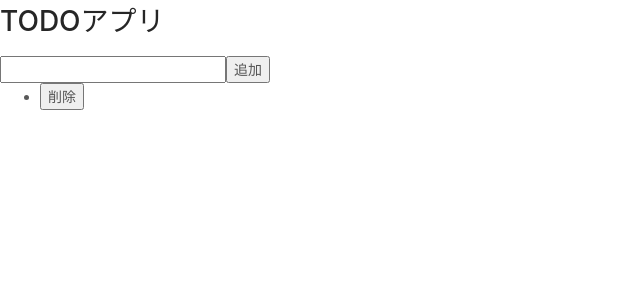
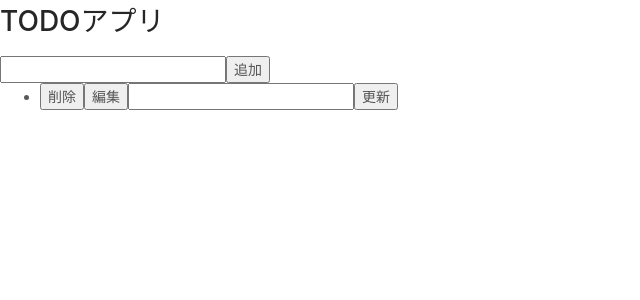
Before and after one commit to ryo0705s/nuxt-todo-byMySelf-, a Nuxt app: page / in a window 1280 px wide. Both pictures are taken after a click on the button "追加". Shown: the top 300 px of the page, without its empty margins (0-640 px from the left). Built offline with nearby package versions, Linux system fonts and the light colour scheme.

Commit message:
vuetifyをインストール前に一度コミット

```diff
--- a/pages/index.vue
+++ b/pages/index.vue
@@ -7,6 +7,9 @@
       <li v-for="(hoge, index) in getTodos" :key="index">
         {{ hoge }}
         <button @click="remove(index)">削除</button>
+        <button @click="edit(index)">編集</button>
+        <input v-model="edition" />
+        <button @click="edited(index)">更新</button>
       </li>
     </ul>
   </div>
@@ -34,6 +37,9 @@ export default {
     remove(index) {
       this.$store.dispatch("remove", index);
     },
+    edit(index) {
+      this.$store.dispatch("edit", index);
+    },
   },
 };
 </script>
--- a/store/index.js
+++ b/store/index.js
@@ -13,6 +13,10 @@ const createStore = () => {
       remove(state, index) {
         state.todos.splice(index, 1);
       },
+      edit(state, index, newTodo) {
+        state.todos.splice(index, 1, newTodo);
+        newTodo = todos[index];
+      },
     },
     actions: {
       add({ commit }, content) {
@@ -21,6 +25,9 @@ const createStore = () => {
       remove({ commit }, todo) {
         commit("remove", todo);
       },
+      edit({ commit }, hoge) {
+        commit("edit", hoge);
+      },
     },
   });
 };
```
